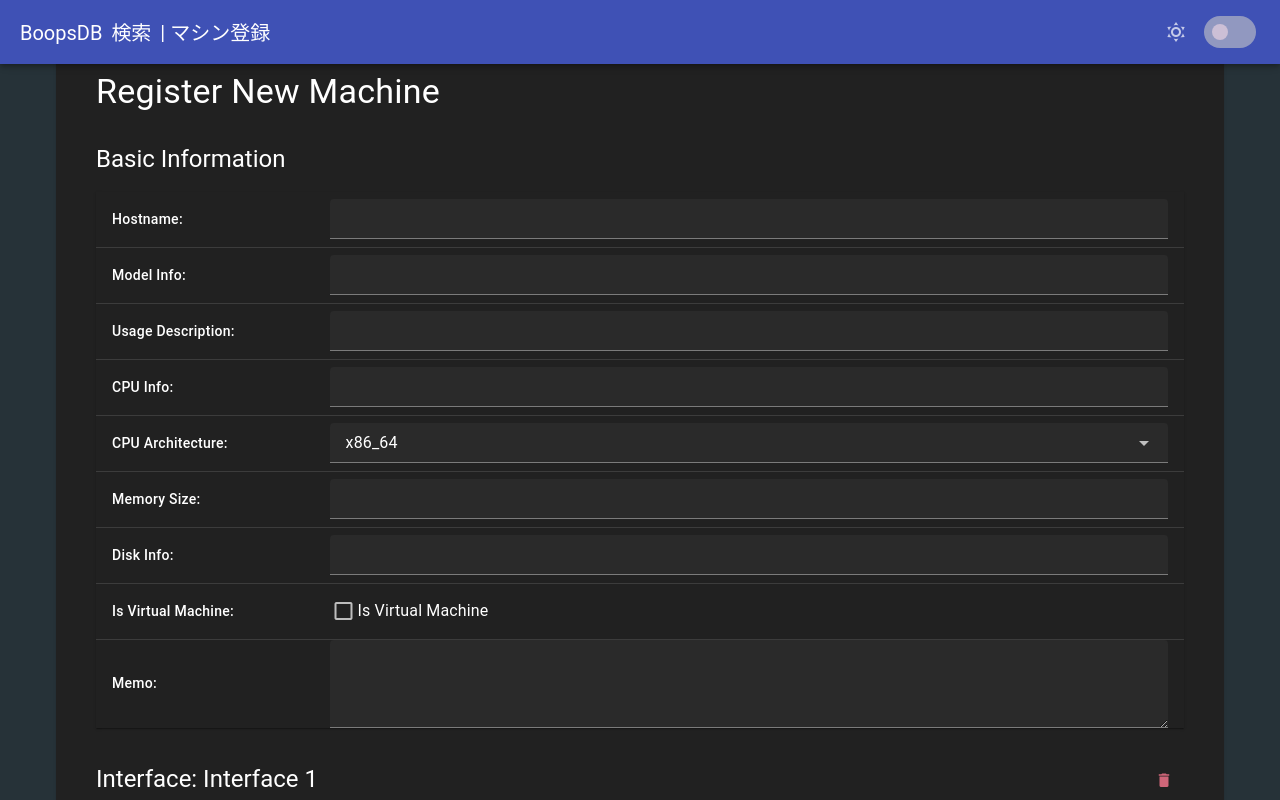
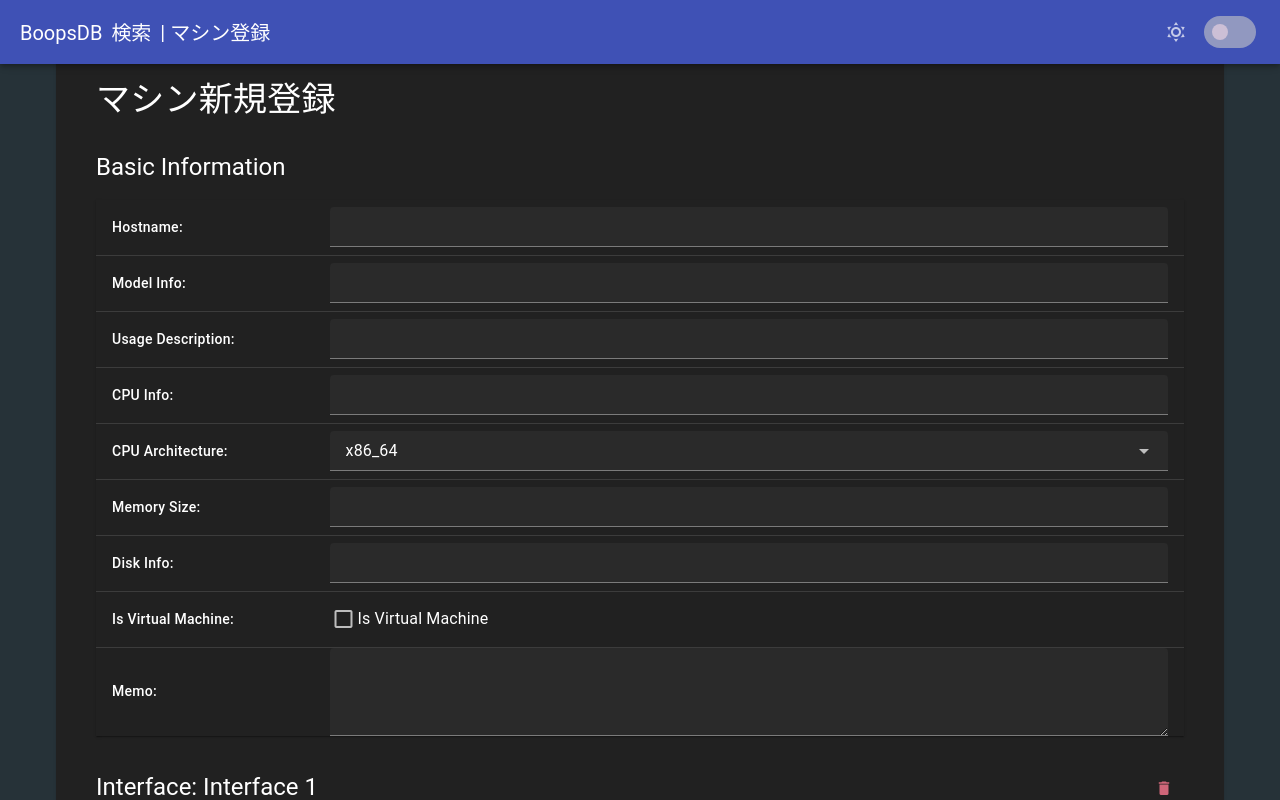
Before and after one commit to BooyahDev/BoopsDB, a Nuxt app in the folder boops-webui/: page /machines/register in a window 1280 px wide. Shown: the top 800 px of the page. Built offline with nearby package versions, Linux system fonts and the light colour scheme.

Commit message:
微調整

```diff
--- a/boops-webui/pages/machines/register.vue
+++ b/boops-webui/pages/machines/register.vue
@@ -1,8 +1,8 @@
 <template>
-  <v-container class="mt-6">
+  <v-container class="mt-8">
     <v-card class="pa-6">
       <v-card-title class="mb-6">
-        <h1 class="text-h4">Register New Machine</h1>
+        <h1 class="text-h4">マシン新規登録</h1>
       </v-card-title>
 
       <v-card-text>
```
